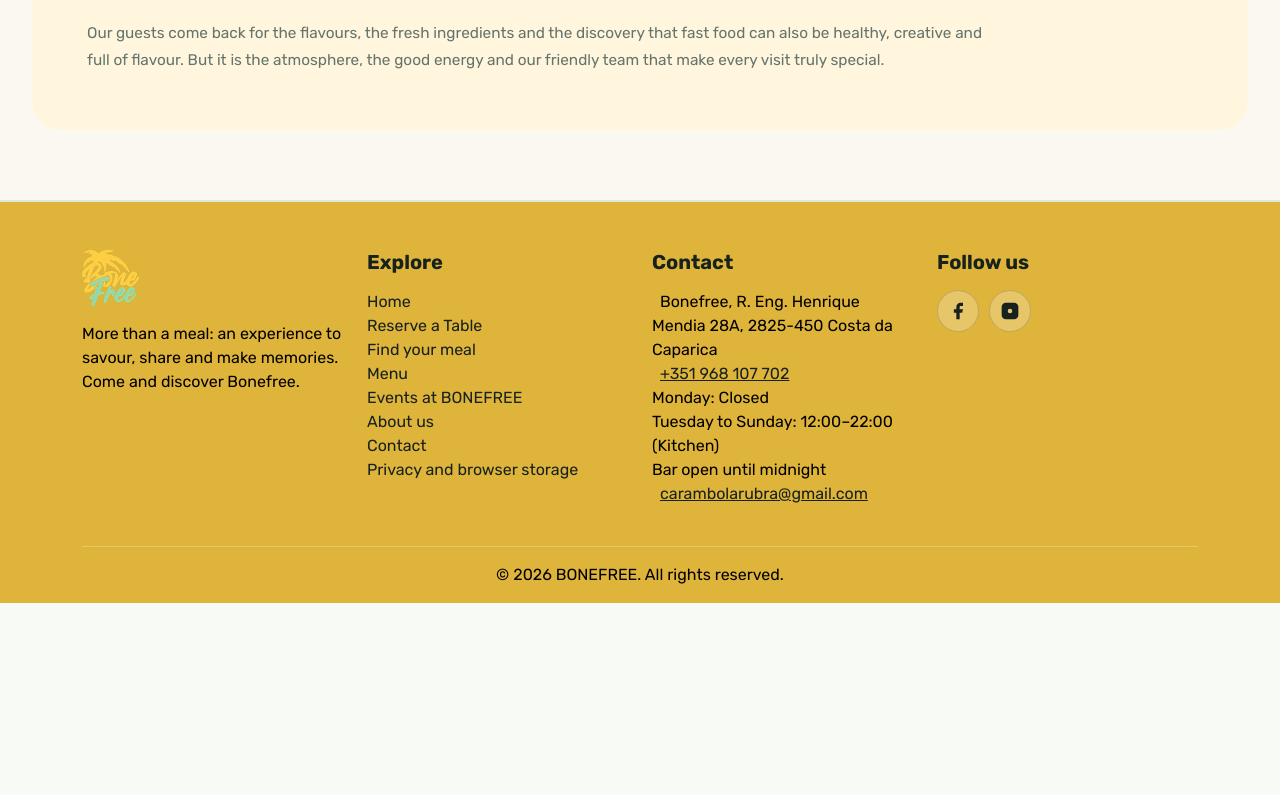
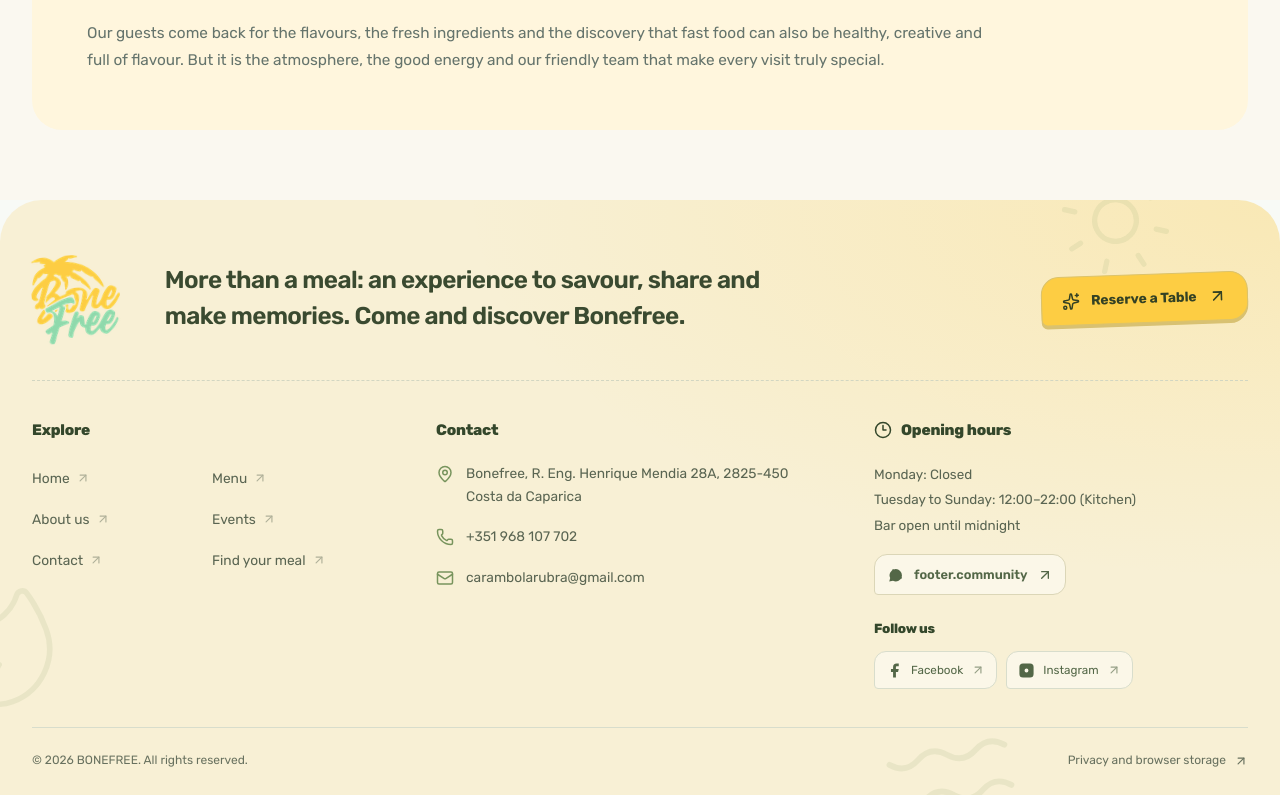
Before and after one commit to purey-878/bonefree, a React (Vite) app in the folder frontend/: page / in a window 1280 px wide. Shown: the part 3461-4256 px from the top of the page. Before the commit the page ends 4064 px from the top, so only its background shows below. Built offline with nearby package versions, Linux system fonts and the light colour scheme; no server answers.

Commit message:
footer change

```diff
--- /dev/null
+++ b/frontend/src/components/Footer.css
@@ -0,0 +1,81 @@
+footer.footer.bf-footer {
+  position: relative;
+  isolation: isolate;
+  overflow: hidden;
+  padding: 55px 0 24px;
+  border: 0;
+  border-radius: 42px 42px 0 0;
+  background: radial-gradient(ellipse at 100% 0, rgba(253, 205, 67, .22), transparent 45%), #f8f0d5;
+  color: #34432c;
+}
+.bf-footer-inner { position: relative; width: min(1240px, calc(100% - 64px)); margin: 0 auto; }
+.bf-footer-intro { display: grid; grid-template-columns: 88px minmax(0, 1fr) auto; align-items: center; gap: clamp(24px, 3.5vw, 48px); padding-bottom: 38px; border-bottom: 1px dashed #d2d6c2; }
+.bf-footer-logo { display: block; width: 88px; transform: rotate(-5deg); }
+.bf-footer-logo img { display: block; width: 100%; height: auto; }
+.bf-footer .bf-footer-intro > p { max-width: 650px; margin: 0; color: #3a4a30; font-size: clamp(1.15rem, 1.9vw, 1.65rem); line-height: 1.5; font-weight: 600; letter-spacing: -.025em; text-wrap: pretty; }
+.bf-footer-reserve { display: inline-flex; align-items: center; justify-content: center; gap: 11px; min-height: 49px; padding: 13px 20px; border: 1px solid #dcc36a; border-radius: 18px 18px 18px 6px; background: var(--brand-accent, #fdcd43); color: #334124; font-size: .86rem; font-weight: 700; text-decoration: none; box-shadow: 0 3px 0 #d8c172; transform: rotate(-2deg); transition: transform 180ms ease; }
+.bf-footer-reserve svg { flex-shrink: 0; }
+.bf-footer-reserve:hover { color: #334124; transform: rotate(0deg) translateY(-2px); }
+.bf-footer-grid { display: grid; grid-template-columns: 1fr 1.1fr 1.1fr; gap: clamp(30px, 5vw, 70px); padding: 38px 0; }
+.bf-footer-grid > * { min-width: 0; }
+.bf-footer h2, .bf-footer h3 { display: flex; align-items: center; gap: 9px; margin: 0 0 20px; color: #34472b; font-size: .95rem; line-height: 1.5; font-weight: 800; letter-spacing: -.015em; }
+.bf-footer-links { display: grid; grid-template-columns: repeat(2, minmax(0, 1fr)); gap: 9px 20px; margin: 0; padding: 0; list-style: none; }
+.bf-footer-links a { display: inline-flex; align-items: center; gap: 6px; min-height: 32px; color: #5a6552; font-size: .86rem; line-height: 1.6; text-decoration: none; }
+.bf-footer-links svg { flex-shrink: 0; opacity: .45; }
+.bf-footer-links a:hover { color: #34472b; text-decoration: underline; text-underline-offset: 4px; }
+.bf-footer-contact { display: grid; gap: 17px; margin: 0; font-style: normal; }
+.bf-footer-contact a { display: grid; grid-template-columns: 18px minmax(0, 1fr); align-items: start; gap: 12px; color: #5a6552; font-size: .86rem; line-height: 1.7; text-decoration: none; }
+.bf-footer-contact svg { margin-top: 3px; color: #78945d; }
+.bf-footer-contact span { overflow-wrap: anywhere; }
+.bf-footer-contact a:hover span { text-decoration: underline; text-underline-offset: 4px; }
+.bf-footer .bf-footer-hours { margin: 0; color: #5a6552; font-size: .84rem; line-height: 1.9; white-space: pre-line; }
+.bf-footer-follow { margin-top: 24px; }
+.bf-footer-follow h3 { margin-bottom: 12px; font-size: .83rem; }
+.bf-footer-socials { display: flex; flex-wrap: wrap; gap: 9px; }
+.bf-footer-socials a { display: inline-flex; align-items: center; gap: 8px; min-height: 38px; padding: 8px 11px; border: 1px solid #d8ddcc; border-radius: 12px 12px 12px 4px; background: rgba(255, 254, 248, .55); color: #536747; text-decoration: none; font-size: .73rem; transition: transform 180ms ease, background 180ms ease; }
+.bf-footer-socials a:hover { background: #fffdf3; color: #34472b; transform: rotate(-3deg); }
+.bf-footer-socials a > svg:first-child { width: 17px; height: 17px; fill: currentColor; }
+.bf-footer-socials a > svg:last-child { opacity: .6; }
+.bf-footer-bottom { display: flex; flex-wrap: wrap; align-items: center; justify-content: space-between; gap: 16px; padding-top: 22px; border-top: 1px solid #d8ddcc; }
+.bf-footer .bf-footer-bottom p, .bf-footer-bottom a { margin: 0; color: #68715f; font-size: .75rem; line-height: 1.7; }
+.bf-footer-bottom a { display: inline-flex; align-items: center; gap: 8px; text-decoration: none; }
+.bf-footer-bottom a:hover { color: #34472b; text-decoration: underline; text-underline-offset: 4px; }
+.bf-footer a:focus-visible { outline: 2px solid #63843e; outline-offset: 5px; }
+.bf-footer-doodles { position: absolute; inset: 0; z-index: -1; overflow: hidden; pointer-events: none; }
+.bf-footer-doodles svg { position: absolute; color: #92a86f; opacity: .14; stroke-width: 1; }
+.bf-footer-doodles svg:nth-child(1) { width: 125px; height: 125px; top: -42px; right: 8%; transform: rotate(12deg); }
+.bf-footer-doodles svg:nth-child(2) { width: 135px; height: 135px; bottom: 70px; left: -65px; transform: rotate(-20deg); }
+.bf-footer-doodles svg:nth-child(3) { width: 140px; height: 140px; bottom: -70px; right: 20%; transform: rotate(-10deg); }
+@media (max-width: 1000px) {
+  .bf-footer-intro { grid-template-columns: 76px minmax(0, 1fr); gap: 24px; }
+  .bf-footer-logo { width: 76px; }
+  .bf-footer-reserve { grid-column: 2; justify-self: start; }
+  .bf-footer-grid { grid-template-columns: repeat(2, minmax(0, 1fr)); gap: 32px; }
+  .bf-footer-grid > section:last-child { grid-column: 1 / -1; display: grid; grid-template-columns: 1fr 1fr; column-gap: 32px; }
+  .bf-footer-grid > section:last-child > h2, .bf-footer-grid > section:last-child > .bf-footer-hours { grid-column: 1; }
+  .bf-footer-follow { grid-column: 2; grid-row: 1 / 3; margin-top: 0; }
+}
+@media (max-width: 600px) {
+  footer.footer.bf-footer { padding: 36px 0 24px; border-radius: 28px 28px 0 0; }
+  .bf-footer-inner { width: calc(100% - 40px); }
+  .bf-footer-intro { grid-template-columns: minmax(0, 1fr); gap: 22px; padding-bottom: 30px; }
+  .bf-footer-logo { width: 76px; }
+  .bf-footer .bf-footer-intro > p { font-size: 1.2rem; }
+  .bf-footer-reserve { grid-column: 1; }
+  .bf-footer-grid { grid-template-columns: minmax(0, 1fr); gap: 30px; padding: 30px 0; }
+  .bf-footer-grid > section:last-child { display: block; grid-column: auto; }
+  .bf-footer-follow { margin-top: 24px; }
+  .bf-footer h2 { margin-bottom: 15px; }
+  .bf-footer-links { column-gap: 24px; }
+  .bf-footer-bottom { flex-direction: column; align-items: start; }
+}
+@media (prefers-reduced-motion: reduce) {
+  .bf-footer-reserve, .bf-footer-socials a { transition: none; }
+  .bf-footer-reserve:hover { transform: rotate(-2deg); }
+  .bf-footer-socials a:hover { transform: none; }
+}
+
+.bf-footer-community { grid-column: 1; display: inline-flex; align-items: center; gap: 9px; justify-self: start; margin-top: 16px; padding: 10px 12px; border: 1px solid #dbd6b7; border-radius: 13px 13px 13px 4px; background: rgba(255, 254, 248, .55); color: #536747; font-size: .8rem; font-weight: 600; line-height: 1.5; text-decoration: none; }
+.bf-footer-community svg { flex-shrink: 0; }
+.bf-footer-community > svg:first-child { width: 18px; height: 18px; fill: currentColor; }
+.bf-footer-community:hover { color: #34472b; background: #fffaf0; }
--- a/frontend/src/components/Footer.tsx
+++ b/frontend/src/components/Footer.tsx
@@ -1,3 +1,5 @@
+import { ArrowUpRight, Clock3, Leaf, Mail, MapPin, Phone, Sparkles, Sun, Waves } from "lucide-react"
+import "./Footer.css"
 import { brandLogo } from "../constants/brandLogo"
 import React, { useEffect, useState } from "react"
 import { Link } from "react-router-dom"
@@ -22,74 +24,50 @@ const Footer: React.FC = () => {
       setSocialMedia(nextSocialMedia)
     })
 
-    return () => {
-      cancelled = true
-    }
+    return () => { cancelled = true }
   }, [])
 
-  const socialLinks = socialMedia.links.filter((link) => link.enabled)
+  const socialLinks = socialMedia.links.filter(link => link.enabled)
+  const exploreLinks = [
+    ["/", "navigation.home"], ["/menu", "navigation.menu"],
+    ["/about", "navigation.about"], ["/events", "navigation.events"],
+    ["/contact", "navigation.contact"], ["/meal-finder", "navigation.mealFinder"],
+  ] as const
 
   return (
-    <footer className="footer pt-5 pb-3 text-light opacity-100">
-      <div className="container">
-        <div className="row">
-          <div className="col-lg-3 col-md-6 mb-4">
-            <div className="footer-brand">
-              <img {...brandLogo} sizes="57px" alt={companyDetails.brandName} />
-            </div>
-            <p className="mt-3">{t("footer.description")}</p>
-          </div>
-
-          <div className="col-lg-3 col-md-6 mb-4">
-            <h2 className="h5 fw-bold mb-3">{t("footer.links")}</h2>
-            <ul className="list-unstyled">
-              <li><Link to="/" className="text-light text-decoration-none footer-link">{t("navigation.home", { ns: "common" })}</Link></li>
-              <li><Link to="/reservations" className="text-light text-decoration-none footer-link">{t("navigation.reserveTable", { ns: "common" })}</Link></li>
-              <li><Link to="/meal-finder" className="text-light text-decoration-none footer-link">{t("navigation.mealFinder", { ns: "common" })}</Link></li>
-              <li><Link to="/menu" className="text-light text-decoration-none footer-link">{t("navigation.menu", { ns: "common" })}</Link></li>
-              <li><Link to="/events" className="text-light text-decoration-none footer-link">{t("events.heroTitle")}</Link></li>
-              <li><Link to="/about" className="text-light text-decoration-none footer-link">{t("navigation.about", { ns: "common" })}</Link></li>
-              <li><Link to="/contact" className="text-light text-decoration-none footer-link">{t("navigation.contact", { ns: "common" })}</Link></li>
-              <li><Link to="/privacy" className="text-light text-decoration-none footer-link">{t("privacy.title")}</Link></li>
-            </ul>
-          </div>
-
-          <div className="col-lg-3 col-md-6 mb-4">
-            <h2 className="h5 fw-bold mb-3">{t("footer.contact")}</h2>
-            <p><i className="bi bi-geo-alt-fill me-2" />{companyDetails.address}</p>
-            <p><i className="bi bi-telephone-fill me-2" /><a className="text-light footer-link" href={`tel:${companyDetails.phone.replace(/[^+0-9]/g, "")}`}>{companyDetails.phone}</a></p>
-            <p style={{ whiteSpace: "pre-line" }}>{t("contact.hoursValue")}</p>
-            <p><i className="bi bi-envelope-fill me-2" /><a className="text-light footer-link" href={`mailto:${companyDetails.email}`}>{companyDetails.email}</a></p>
-          </div>
-
-          <div className="col-lg-3 col-md-6 mb-4">
-            <h2 className="h5 fw-bold mb-3">{t("footer.follow")}</h2>
-            <div className="footer-socials" aria-label={t("footer.socialLabel")}>
-              {socialLinks.map((link) => (
-                <a
-                  key={link.platform}
-                  href={link.href || "#"}
-                  className="footer-social-link"
-                  aria-label={link.label}
-                  target="_blank"
-                  rel="noreferrer"
-                >
-                  <svg viewBox="0 0 24 24" aria-hidden="true" focusable="false">
-                    <path d={socialIconPaths[link.platform]} />
-                  </svg>
-                </a>
-              ))}
-            </div>
-          </div>
+    <footer className="footer bf-footer">
+      <div className="bf-footer-doodles" aria-hidden="true"><Sun /><Leaf /><Waves /></div>
+      <div className="bf-footer-inner">
+        <div className="bf-footer-intro">
+          <Link to="/" className="bf-footer-logo" aria-label={t("navigation.bonefreeHome", { ns: "common" })}><img {...brandLogo} sizes="88px" alt={companyDetails.brandName} /></Link>
+          <p>{t("footer.description")}</p>
+          <Link to="/reservations" className="bf-footer-reserve"><Sparkles size={18} aria-hidden="true" />{t("navigation.reserveTable", { ns: "common" })}<ArrowUpRight size={19} aria-hidden="true" /></Link>
         </div>
 
-        <hr className="border-light" />
+        <div className="bf-footer-grid">
+          <nav aria-labelledby="footer-explore-title">
+            <h2 id="footer-explore-title">{t("footer.links")}</h2>
+            <ul className="bf-footer-links">{exploreLinks.map(([path, label]) => <li key={path}><Link to={path}>{t(label, { ns: "common" })}<ArrowUpRight size={14} aria-hidden="true" /></Link></li>)}</ul>
+          </nav>
+          <section aria-labelledby="footer-contact-title">
+            <h2 id="footer-contact-title">{t("footer.contact")}</h2>
+            <address className="bf-footer-contact">
+              <Link to="/contact"><MapPin size={18} aria-hidden="true" /><span>{companyDetails.address}</span></Link>
+              <a href={`tel:${companyDetails.phone.replace(/[^+0-9]/g, "")}`}><Phone size={18} aria-hidden="true" /><span>{companyDetails.phone}</span></a>
+              <a href={`mailto:${companyDetails.email}`}><Mail size={18} aria-hidden="true" /><span>{companyDetails.email}</span></a>
+            </address>
+          </section>
+          <section aria-labelledby="footer-hours-title">
+            <h2 id="footer-hours-title"><Clock3 size={18} aria-hidden="true" />{t("contact.hours")}</h2>
+            <p className="bf-footer-hours">{t("contact.hoursValue")}</p>
+            <a className="bf-footer-community" href="https://chat.whatsapp.com/HHYqnv1aAByGWne4njshGs" target="_blank" rel="noreferrer"><svg viewBox="0 0 24 24" aria-hidden="true"><path d={socialIconPaths.whatsapp} /></svg><span>{t("footer.community")}</span><ArrowUpRight size={16} aria-hidden="true" /></a>
+            {socialLinks.length > 0 && <div className="bf-footer-follow"><h3>{t("footer.follow")}</h3><div className="bf-footer-socials" aria-label={t("footer.socialLabel")}>
+              {socialLinks.map(link => <a key={link.platform} href={link.href || "#"} aria-label={link.label} target="_blank" rel="noreferrer"><svg viewBox="0 0 24 24" aria-hidden="true" focusable="false"><path d={socialIconPaths[link.platform]} /></svg><span>{link.label}</span><ArrowUpRight size={14} aria-hidden="true" /></a>)}
+            </div></div>}
+          </section>
+        </div>
 
-        <div className="row">
-          <div className="col text-center">
-            <p className="mb-0">&copy; {new Date().getFullYear()} {companyDetails.brandName}. {t("footer.rights")}</p>
-          </div>
-        </div>
+        <div className="bf-footer-bottom"><p>&copy; {new Date().getFullYear()} {companyDetails.brandName}. {t("footer.rights")}</p><Link to="/privacy">{t("privacy.title")}<ArrowUpRight size={14} aria-hidden="true" /></Link></div>
       </div>
     </footer>
   )
```
